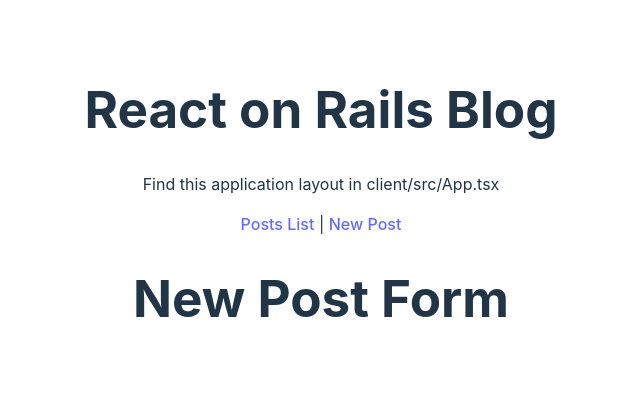
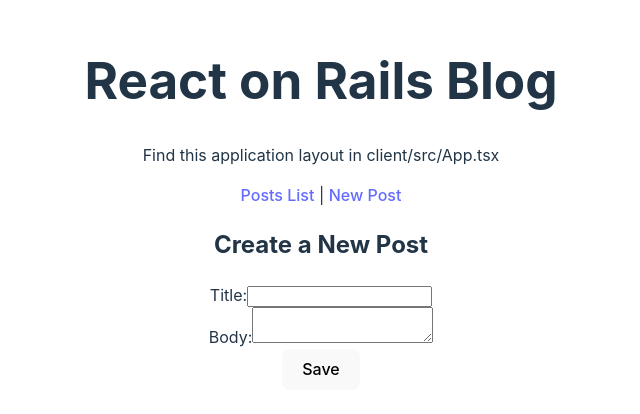
Before and after one commit to santolaa/blog, a React (Vite) app in the folder client/: page /new in a window 1280 px wide. Shown: the part 196-610 px from the top of the page, without its empty margins (319-959 px from the left). Built offline with nearby package versions, Linux system fonts and the light colour scheme; no server answers.

Commit message:
Implemented new post form
Signed-off-by: Santola <gabrielsantolin52@gmail.com>

```diff
--- a/client/src/components/AppRoutes.tsx
+++ b/client/src/components/AppRoutes.tsx
@@ -1,13 +1,14 @@
 import { Route, Routes } from 'react-router-dom'
 import PostsList from './posts/PostsList'
 import PostDetails from './posts/PostDetails'
+import NewPostForm from './posts/NewPostForm'
 
 function AppRoutes() {
   return (
     <Routes>
       <Route path='/' element={<PostsList />} />
       <Route path='posts/:id' element={<PostDetails />} />
-      <Route path='/new' element={<h1>New Post Form</h1>} />
+      <Route path='/new' element={<NewPostForm />} />
     </Routes>
   )
 }
--- /dev/null
+++ b/client/src/components/posts/NewPostForm.tsx
@@ -0,0 +1,60 @@
+import { useState } from 'react'
+import { useNavigate } from 'react-router-dom'
+import { API_URL } from '../../constants'
+
+function NewPostForm() {
+  const [title, setTitle] = useState<string>('')
+  const [body, setBody] = useState<string>('')
+  const navigate = useNavigate()
+
+  const handleSubmit = async (e: React.FormEvent) => {
+    e.preventDefault()
+
+    const post = { title, body }
+
+    const response = await fetch(API_URL, {
+      method: 'POST',
+      headers: { 'Content-Type': 'application/json' },
+      body: JSON.stringify(post),
+    })
+
+    if (response.ok) {
+      const { id } = await response.json()
+      navigate(`/posts/${id}`)
+    } else {
+      console.error('Failed to create post')
+    }
+  }
+
+  return (
+    <div>
+      <h2>Create a New Post</h2>
+      <form onSubmit={handleSubmit}>
+        <div>
+          <label htmlFor='titleInput'>Title:</label>
+          <input
+            required
+            type='text'
+            value={title}
+            id='titleInput'
+            onChange={(e) => setTitle(e.target.value)}
+          />
+        </div>
+        <div>
+          <label htmlFor='bodyInput'>Body:</label>
+          <textarea
+            required
+            value={body}
+            id='bodyInput'
+            onChange={(e) => setBody(e.target.value)}
+          />
+        </div>
+        <div>
+          <button type='submit'>Save</button>
+        </div>
+      </form>
+    </div>
+  )
+}
+
+export default NewPostForm
--- a/client/src/components/posts/PostDetails.tsx
+++ b/client/src/components/posts/PostDetails.tsx
@@ -1,5 +1,5 @@
 import { useEffect, useState } from 'react'
-import { useParams, useNavigate, Link } from 'react-router-dom'
+import { useParams, Link } from 'react-router-dom'
 import { API_URL } from '../../constants'
 
 interface Post {
```
Also changed, not shown: 1 other file (tests, documents, lock files or other folders).
